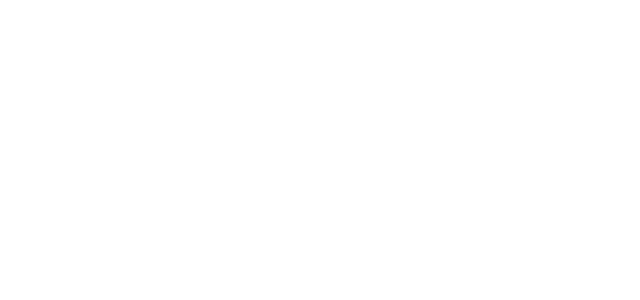
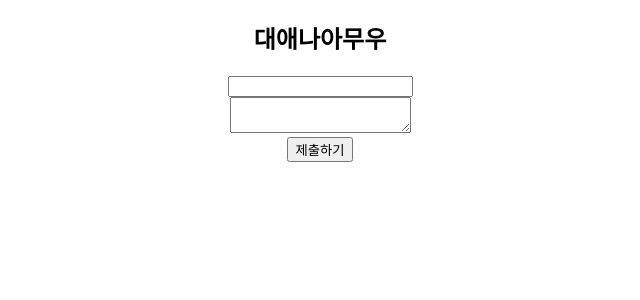
Before and after one commit to Tedhoon/CRUD_react_drf, a React (Create React App) app in the folder reactfrontend/: page / in a window 1280 px wide. Shown: the top 300 px of the page, without its empty margins (320-960 px from the left). Built offline with nearby package versions, Linux system fonts and the light colour scheme.

Commit message:
[add] create Posting with axios

```diff
--- a/reactfrontend/src/App.js
+++ b/reactfrontend/src/App.js
@@ -1,7 +1,7 @@
 import React from 'react';
 import './App.css';
 import api from './api';
-import PostView from './Components/PostView';
+// import PostView from './Components/PostView';
 
 class App extends React.Component {
 
@@ -10,25 +10,61 @@
     this.state = {
       title:'',
       content:'',
-      results: []
+      results:[]
     }
   }
 
-  componentDidMount() {
-    this.getPosts()
+  // componentDidMount() {
+  //   this.getPosts()
+  // }
+  // getPosts() {
+  //   const _results = "hello" // getApi 함수 실행
+  //   this.setState({results: _results})
+  // }
+
+  // handlingChange = (event) => {
+  //   this.setState({title:event.target.value})
+  // }
+
+  // handlingChange = (name) => (event) => {
+  //   this.setState({[name]:event.target.value})
+  // }
+  // 이렇게 구분도 가능 , 밑에 onChange에 this.handlingChange('name') 추가
+
+  handlingChange = (event) => {
+    this.setState({[event.target.name]:event.target.value})
   }
-  getPosts() {
-    const _results = "hello" // getApi 함수 실행
-    this.setState({results: _results})
+  // 이런식으로 target name을 가져올 수 있음
+
+
+  handlingSubmit = async (event) => {
+    event.preventDefault()
+    let result = await api.createPost({title:this.state.title, content:this.state.content})
+     //해당 이벤트의 고유 기능을 막아줌, 여기서는 submit의 새로고침
+    console.log("성공", result)
+    // 모델에 있는 title, content에 json형식으로 전달
+    // await이 없으면 pending, await을 넣기 위해 함수의 시작에 async필요
   }
 
   render(){
     return(
-      <div>
-        {
-          // results.map((post)) =>
-          // <PostView />
-        }
+      <div className="App">
+        <h2>대애나아무우</h2>
+        <form onSubmit={this.handlingSubmit}>
+          <input
+            name = "title"
+            value = {this.state.title}
+            onChange = {this.handlingChange}
+          />
+          <br />
+          <textarea
+            name = "content"
+            value = {this.state.content}
+            onChange = {this.handlingChange}
+          />
+          <br />
+          <button type="submit">제출하기</button>
+        </form>
       </div>
     )
   }
--- a/reactfrontend/src/api.js
+++ b/reactfrontend/src/api.js
@@ -12,6 +12,6 @@
     },
     //글 작성하기
     createPost(data) {
-        return axios.post('/post/',data)
+        return axios.post('/posts/',data)
     }
 }
```
Also changed, not shown: 1 other file (tests, documents, lock files or other folders).
